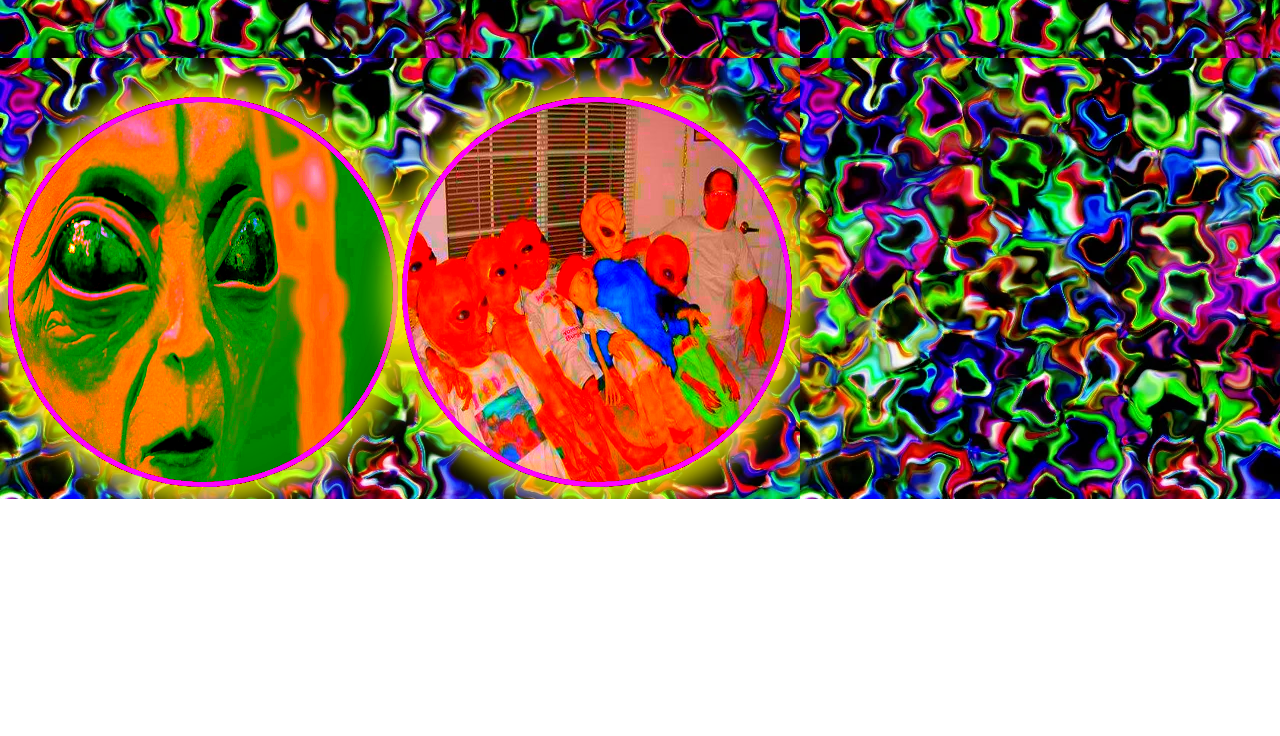
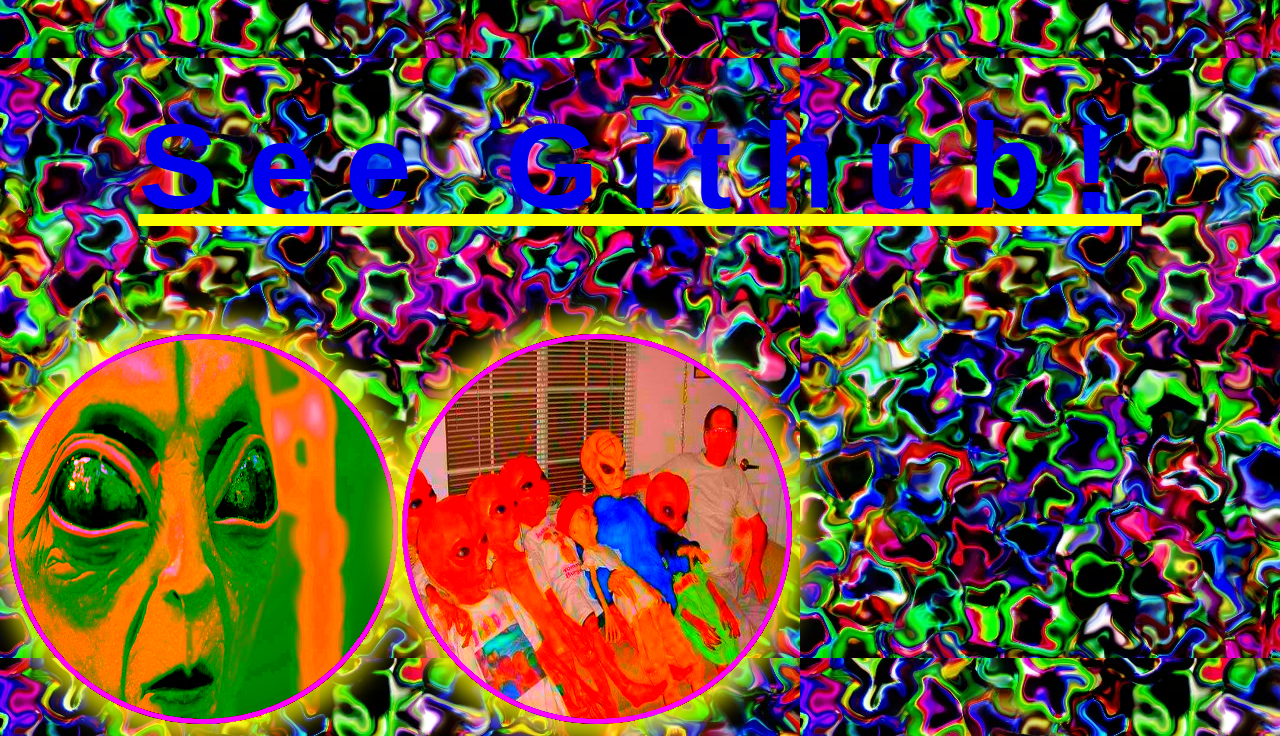
Before and after one commit to josephvgraffeo/ugly-website-challenge, a plain HTML site: page index.html in a window 1280 px wide. Shown: the part 1142-1878 px from the top of the page. Before the commit the page ends 1641 px from the top, so only its background shows below. Drawn offline with Linux system fonts and the light colour scheme.

Commit message:
added github link

```diff
--- a/index.html
+++ b/index.html
@@ -40,6 +40,7 @@
 
         <h1>My Ugly Website</h1>
         <h2>Is out of this world</h2>
+        <a href="https://github.com/josephvgraffeo/ugly-website-challenge"><h2>See Github!</a></h2>
 
     <a href="yayo.html"><img
         src="./images/spooked.jpg"
```
